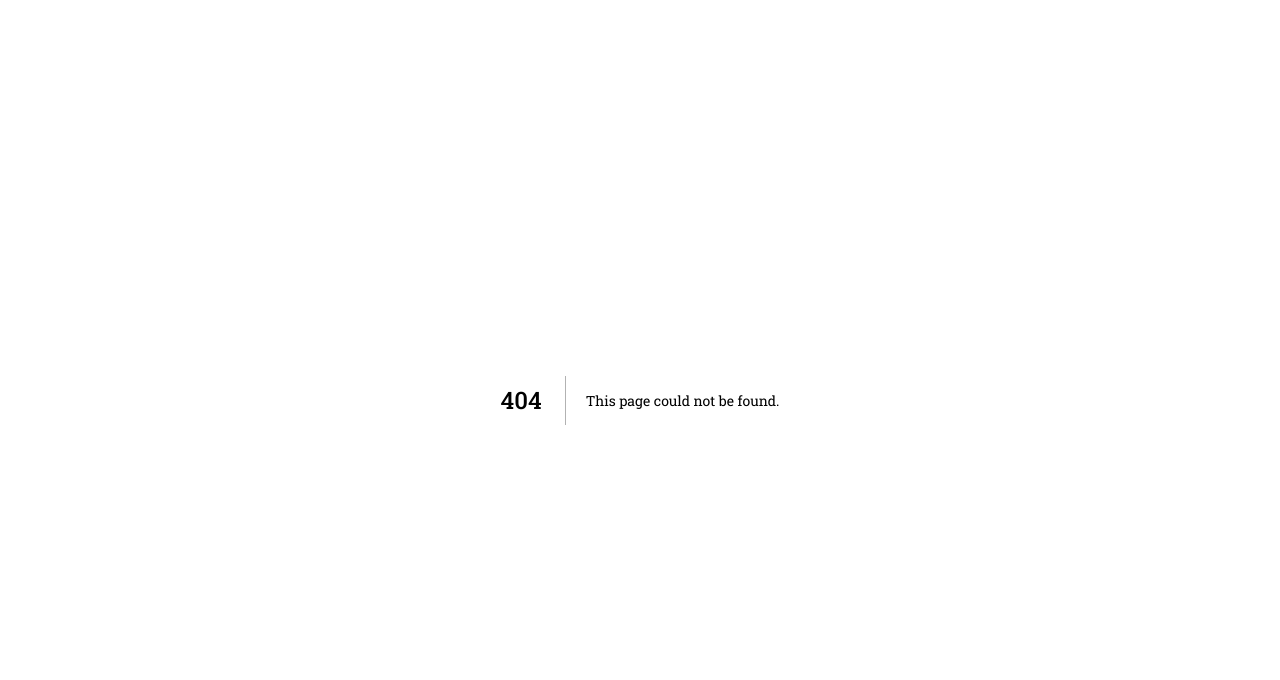
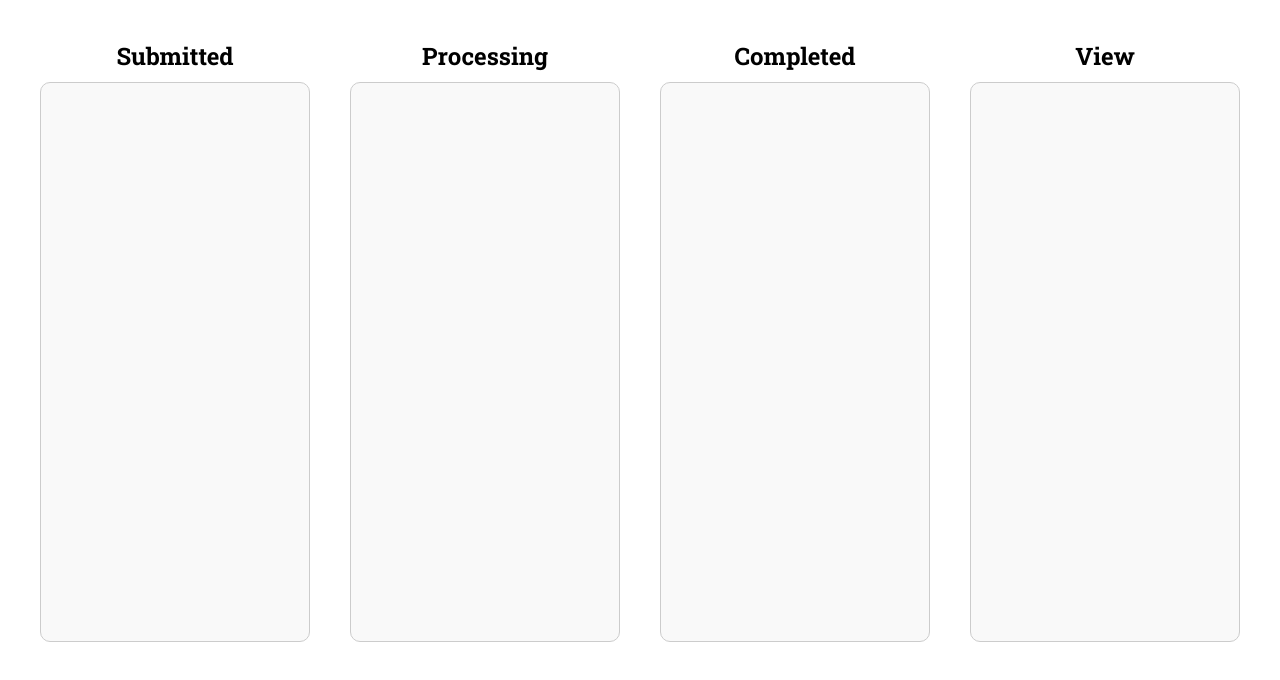
Before and after one commit to EvanNikaloasTheFirst/Coop-hackathon, a Next.js app: page /dashboard/Dashboard in a window 1280 px wide. Before the commit this address had no page. Shown: the top 680 px of the page. Built offline with nearby package versions, Linux system fonts and the light colour scheme.

Commit message:
Dashboard design complete

```diff
--- /dev/null
+++ b/src/pages/dashboard/Dashboard.jsx
@@ -0,0 +1,27 @@
+import React from 'react';
+import styles from '@/styles/Dashboard.module.css';
+
+function Dashboard() {
+  return (
+    <div className={styles.container}>
+      <div className={styles.columnWrapper}>
+        <h2 className={styles.title}>Submitted</h2>
+        <div className={styles.column}></div>
+      </div>
+      <div className={styles.columnWrapper}>
+        <h2 className={styles.title}>Processing</h2>
+        <div className={styles.column}></div>
+      </div>
+      <div className={styles.columnWrapper}>
+        <h2 className={styles.title}>Completed</h2>
+        <div className={styles.column}></div>
+      </div>
+      <div className={styles.columnWrapper}>
+        <h2 className={styles.title}>View</h2>
+        <div className={styles.column}></div>
+      </div>
+    </div>
+  );
+}
+
+export default Dashboard;
--- /dev/null
+++ b/src/styles/Dashboard.module.css
@@ -0,0 +1,26 @@
+.container {
+    display: flex;
+    justify-content: space-between;
+    gap: 40px;
+    padding: 40px;
+  }
+
+  .columnWrapper {
+    flex: 1;
+    display: flex;
+    flex-direction: column;
+    align-items: center;
+  }
+
+  .title {
+    margin-bottom: 10px;
+  }
+
+  .column {
+    width: 100%;
+    height: 70vh;
+    border: 1px solid #ccc;
+    border-radius: 10px;
+    background-color: #f9f9f9;
+    box-sizing: border-box;
+  }
```
